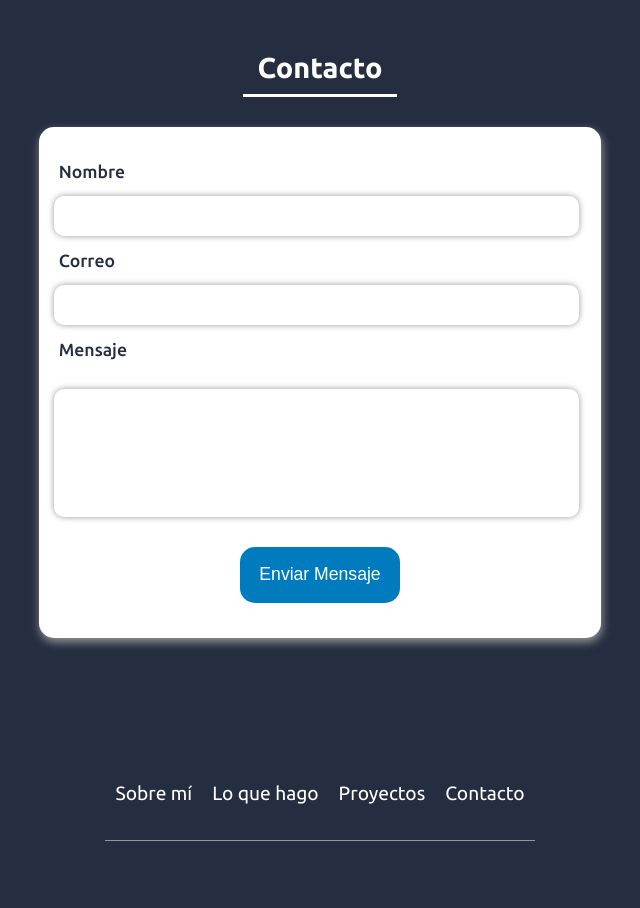
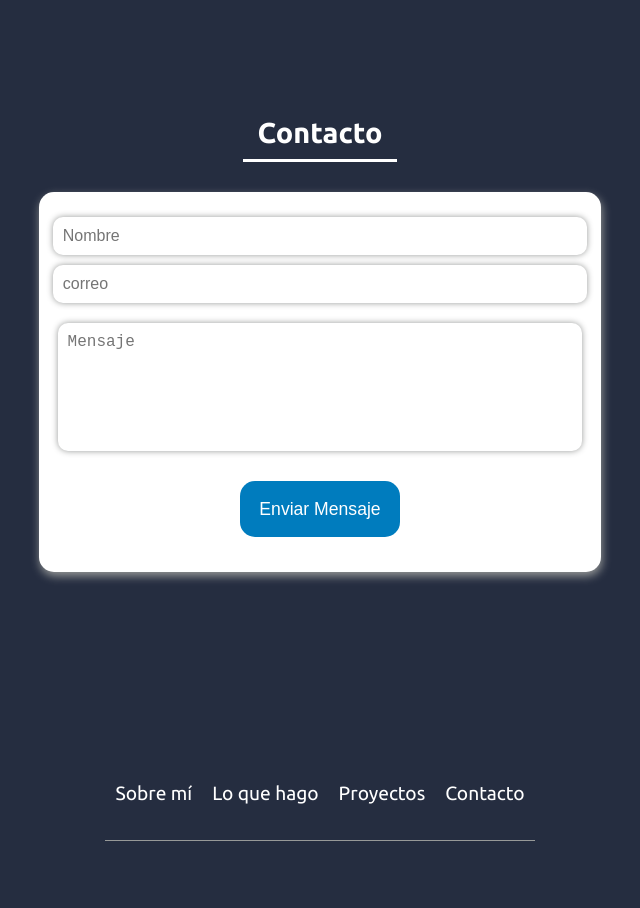
Before and after one commit to Johndev85/personal-portfolio, a Next.js app: page / in a window 1280 px wide. Shown: the part 2680-3588 px from the top of the page, without its empty margins (320-960 px from the left). Built offline with nearby package versions, Linux system fonts and the light colour scheme.

Commit message:
added form validation

```diff
--- a/components/Contact.jsx
+++ b/components/Contact.jsx
@@ -1,6 +1,21 @@
 import styles from "./styles/contact.module.scss"
+import * as Yup from "yup"
+import { Formik, Field, Form, ErrorMessage } from "formik"
+import { useState } from "react"
+
+const formSchema = Yup.object().shape({
+    username: Yup.string()
+        .required("Nombre requerido")
+        .max(25, "Máximo 25 letras"),
+    email: Yup.string()
+        .required("Correo requerido")
+        .max(100, "Máximo 100 letras"),
+    message: Yup.string().required("Mínimo 5 letras").min(5, "Mínimo 5 letras"),
+})
 
 function Contact() {
+    const [form, setForm] = useState("")
+
     return (
         <article id="contact" className={styles.container}>
             <div className={styles.container__top}>
@@ -8,18 +23,60 @@ function Contact() {
                     <h1>Contacto</h1>
                 </div>
             </div>
+            <Formik
+                initialValues={{
+                    username: "",
+                    email: "",
+                    message: "",
+                }}
+                validationSchema={formSchema}
+                onSubmit={(values) => {
+                    setForm(values)
+                    console.log(form)
+                }}
+            >
+                <Form className={styles.container__form}>
+                    <Field
+                        type="text"
+                        name="username"
+                        aria-label="nombre"
+                        placeholder="Nombre"
+                    />
+                    <ErrorMessage
+                        name="username"
+                        component="span"
+                        className={styles.container__form__messageError}
+                    />
 
-            <form className={styles.container__form} method="post">
-                <label htmlFor="">Nombre</label>
-                <input type="text" />
-                <label htmlFor="">Correo</label>
-                <input type="text" />
-                <label htmlFor="">Mensaje</label>
-                <textarea name="" id="" cols="50" rows="6"></textarea>
-                <div className={styles.container__form__btn}>
-                    <button>Enviar Mensaje</button>
-                </div>
-            </form>
+                    <Field
+                        type="email"
+                        name="email"
+                        aria-label="correo"
+                        placeholder="correo"
+                    />
+                    <ErrorMessage
+                        name="email"
+                        component="span"
+                        className={styles.container__form__messageError}
+                    />
+                    <Field
+                        component="textarea"
+                        cols="50"
+                        rows="6"
+                        name="message"
+                        aria-label="mensaje"
+                        placeholder="Mensaje"
+                    />
+                    <ErrorMessage
+                        name="message"
+                        component="span"
+                        className={styles.container__form__messageError}
+                    />
+                    <div className={styles.container__form__btn}>
+                        <button type="submit">Enviar Mensaje</button>
+                    </div>
+                </Form>
+            </Formik>
         </article>
     )
 }
--- a/components/styles/contact.module.scss
+++ b/components/styles/contact.module.scss
@@ -32,24 +32,25 @@
         padding: 20px 0;
         display: flex;
         flex-direction: column;
-        align-items: flex-start;
+        align-items: center;
         justify-content: center;
         border-radius: 15px;
         background-color: $color-font;
         box-shadow: 1px 4px 10px $color-secundary;
-        & label {
-            padding: 15px 20px;
-            font-weight: 500;
-            font-size: 1.1rem;
-        }
         & input {
-            width: 41vw;
-            height: 2.5rem;
-            margin: 0 15px;
+            width: 95%;
+            margin: 5px 0;
             padding: 10px;
+            font-size: 1rem;
             border-radius: 10px;
             border: none;
             box-shadow: 0 0 6px $color-secundary;
+        }
+        &__messageError {
+            align-self: flex-start;
+            padding: 0 0 5px 13px;
+            color: salmon;
+            font-weight: 700;
         }
         & textarea {
             width: 41vw;
--- a/package.json
+++ b/package.json
@@ -12,10 +12,12 @@
     "author": "",
     "license": "ISC",
     "dependencies": {
+        "formik": "2.2.4",
         "next": "10.0.0",
         "react": "17.0.1",
         "react-burger-menu": "2.9.0",
-        "react-dom": "17.0.1"
+        "react-dom": "17.0.1",
+        "yup": "0.29.3"
     },
     "devDependencies": {
         "sass": "1.28.0"
```
Also changed, not shown: 1 other file (tests, documents, lock files or other folders).
